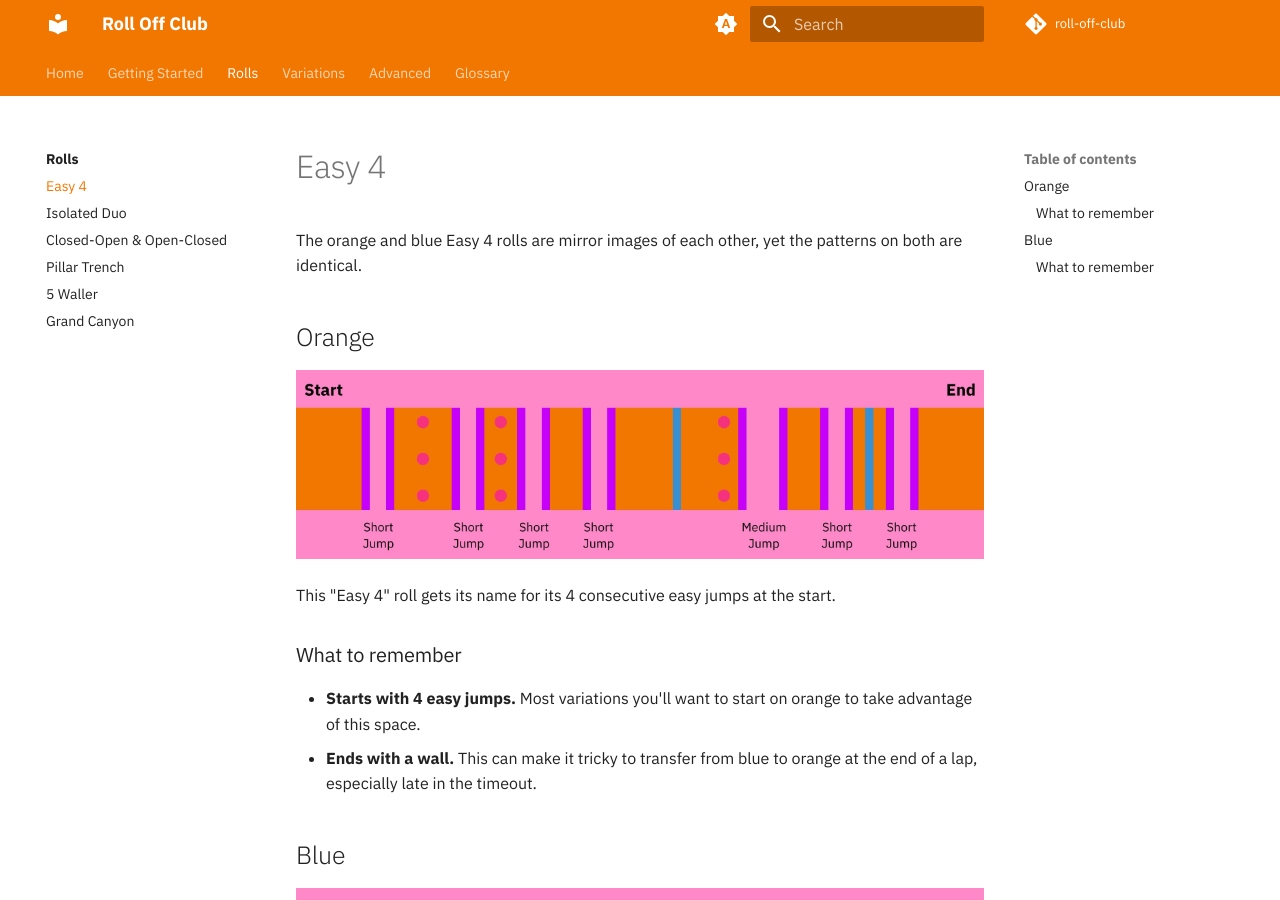
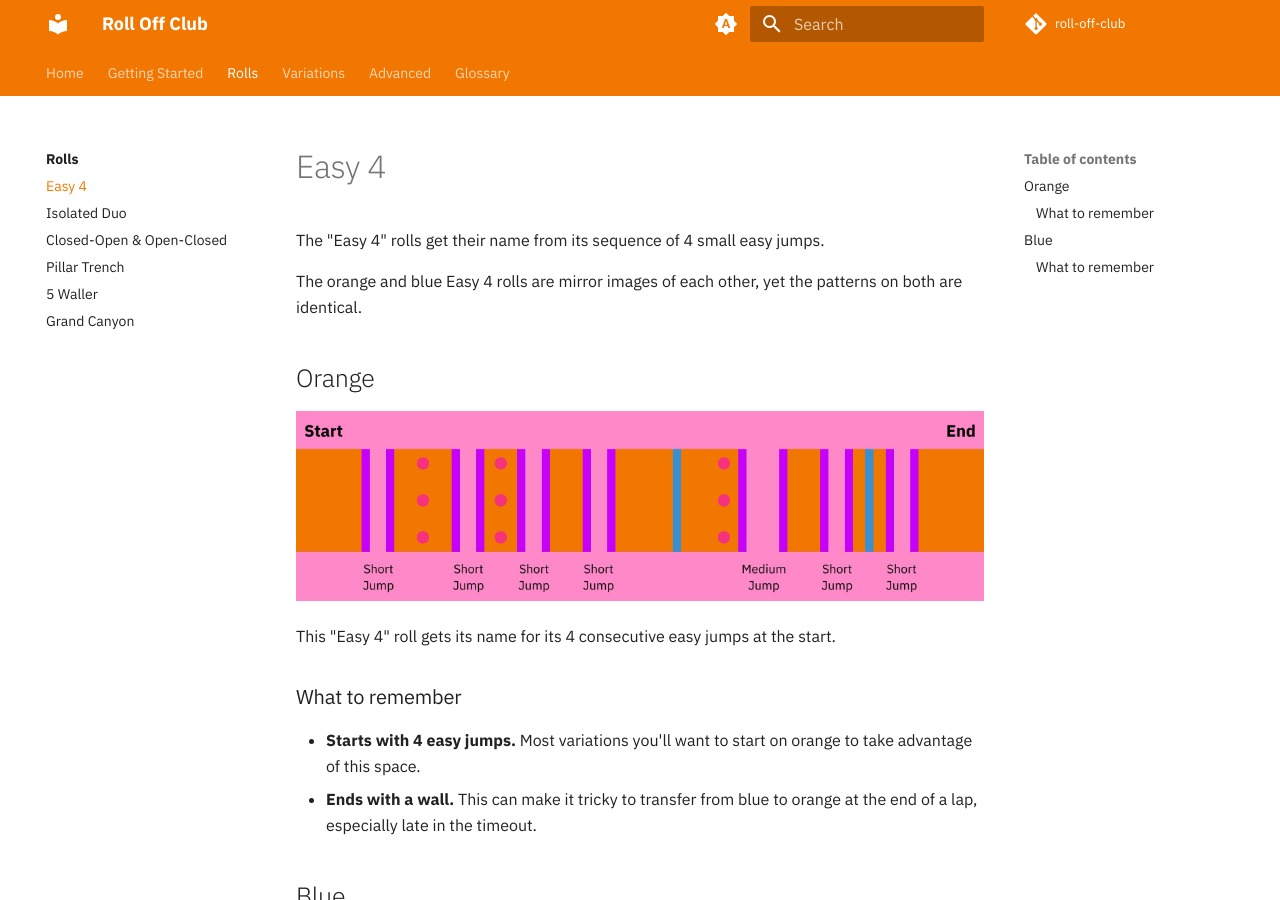
Before and after one commit to alexjlockwood/roll-off-club, an MkDocs documentation site: the page built from docs/rolls/easy-4.md, in a window 1280 px wide and 900 px high. Built offline with MkDocs 1.6.1 and Material for MkDocs 9.7.7, drawn with Linux system fonts in a browser that asks for light colours; comment, search, counter and statistics services are not loaded.

```diff
--- a/docs/rolls/easy-4.md
+++ b/docs/rolls/easy-4.md
@@ -1,4 +1,6 @@
 # Easy 4
+
+The "Easy 4" rolls get their name from its sequence of 4 small easy jumps.
 
 The orange and blue Easy 4 rolls are mirror images of each other, yet the patterns on both are identical.
 
```
Also changed, not shown: docs/images/advanced/recognizing-variants/flow-chart-dark.jpg (added), docs/images/advanced/recognizing-variants/flow-chart-light.jpg (added).
